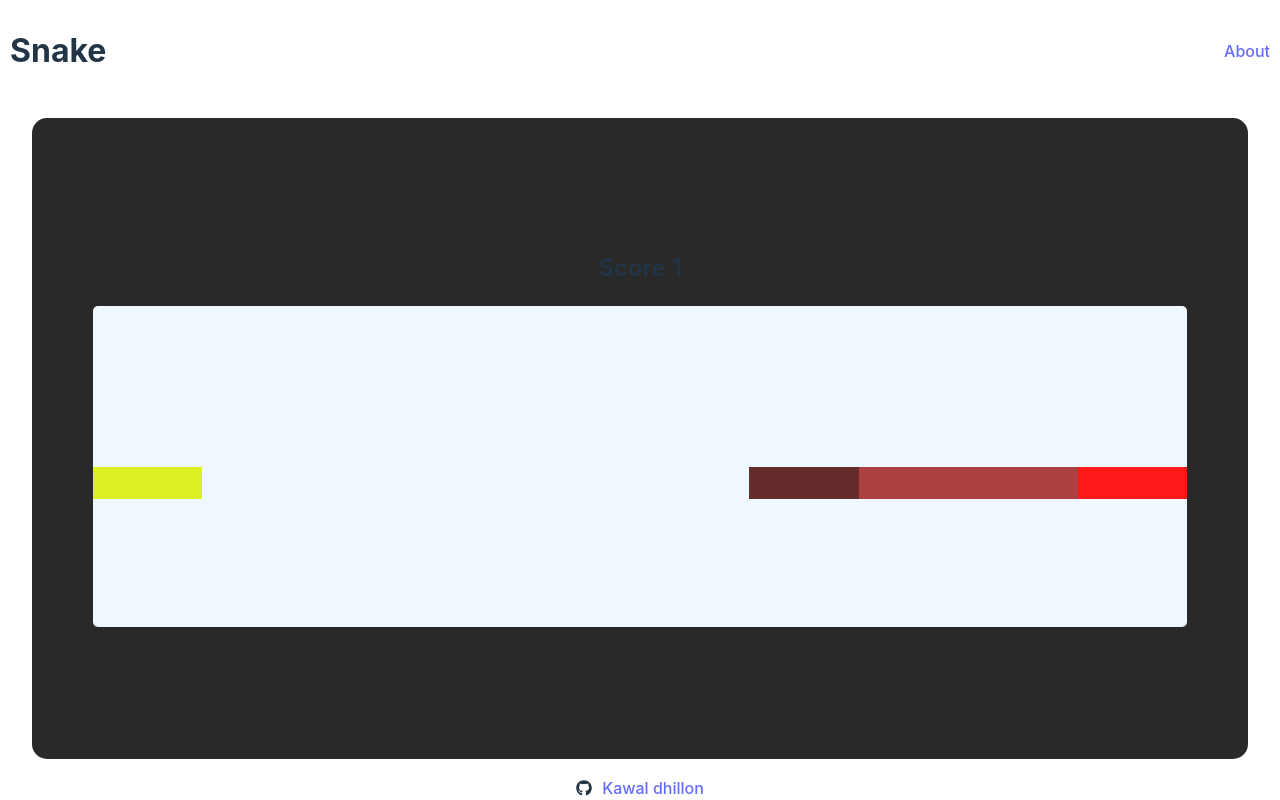
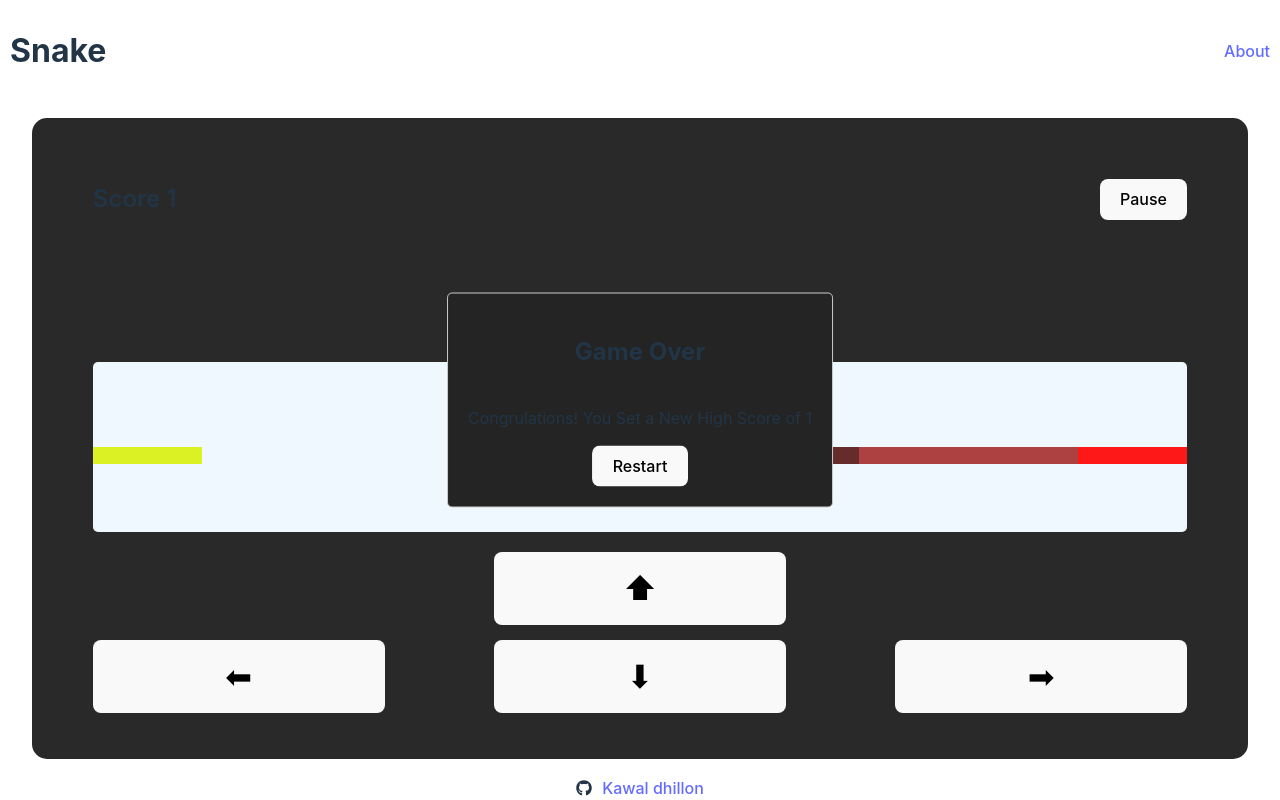
Before and after one commit to kawaldhillon5/React-Snake, a React (Vite) app: page /game in a window 1280 px wide. Built offline with nearby package versions, Linux system fonts and the light colour scheme.

Commit message:
added score and highScore

```diff
--- a/package.json
+++ b/package.json
@@ -12,6 +12,9 @@
   "dependencies": {
     "@fortawesome/fontawesome-svg-core": "^6.7.2",
     "@fortawesome/free-solid-svg-icons": "^6.7.2",
+    "@mui/material": "^6.4.2",
+    "@mui/styled-engine": "^6.4.2",
+    "mui": "^0.0.1",
     "react": "^18.3.1",
     "react-dom": "^18.3.1",
     "react-icons": "^5.4.0",
--- a/src/css/game.css
+++ b/src/css/game.css
@@ -9,7 +9,14 @@
     gap: 20px;
     justify-content: center;
 }
-
+.game-header{
+    width: 90%;
+    margin-top: 5%;
+    margin-bottom: 10%;
+    display: flex;
+    align-items: center;
+    justify-content: space-between;
+}
 #canvas-div{
     display: grid;
     width: 90%;
@@ -38,3 +45,57 @@
     font-size: 150%;
     font-weight: 600;
 }
+
+.game-controls{
+    width: 90%;
+    flex: 1;
+    margin-bottom: 5%;
+    display: grid;
+    grid-template-columns: 1fr 1fr 1fr;
+    grid-template-rows: 1fr 1fr;
+    /* justify-items: center;
+    align-items: center; */
+    gap: 10%;
+}
+
+.game-controls>button{
+    padding: 1rem 1.7rem;
+    font-size: 200%;
+}
+
+.up-button{
+    grid-area: 1/2/2/3;
+}
+
+.left-button{
+    grid-area: 2/1/3/2;
+}
+
+.right-button{
+    grid-area: 2/3/3/4;
+}
+
+.down-button{
+    grid-area: 2/2/3/3;
+}
+
+.game-dialog{
+    position: fixed;
+    top: 50%;
+    left: 50%;
+    transform: translate(-50%, -50%);
+    background-color: rgb(36, 36, 36);
+    padding: 20px;
+    border: 1px solid #ccc;
+    border-radius: 5px;
+    z-index: 1000;
+    display: flex;
+    align-items: center;
+    justify-content: center;
+    flex-direction: column;
+}
+
+.game-dialog::backdrop{
+    backdrop-filter: blur(2px);
+    opacity: 0.75;
+}
--- a/src/main.jsx
+++ b/src/main.jsx
@@ -26,7 +26,7 @@ const router = createBrowserRouter([
       {
         path: '/game',
         element : <Game />
-      }
+      },
     ]
   },
 ])
--- a/src/routes/game.jsx
+++ b/src/routes/game.jsx
@@ -2,16 +2,32 @@ import { useState } from 'react'
 import '../css/game.css'
 import { useEffect } from 'react';
 import { useRef } from 'react';
+import { useNavigate } from 'react-router-dom';
+
+
 
 export default function Game(){
     const [snakeCoordinates, setSnakeCoordinates] = useState([{x:5, y:5},{x:4, y:5},{x:3, y:5}]);
-    const [gameSate, setGameState] = useState(false);
+    const [gameState, setGameState] = useState(false);
+    const [gamePause, setGamePaused] = useState(false);
     const [gameOver, setGameOver] = useState(false);
+    const [highScoreSet, setHighScoreSet] = useState(false);
     const direction =  useRef('right');
-    const boxArray = []
     const fruitCoordinatesRef = useRef({});
     const score = useRef(0);
+    const highScore = useRef(localStorage.getItem('highScore') || 0);
+    const [showPauseDialog, setShowPauseDialog] = useState(false);
+    const [showGameOverDialog, setShowGameOverDialog] = useState(false);
+    const navigate = useNavigate();
 
+    const handleResume = () => {
+        setGamePaused(!gamePause);
+        setShowPauseDialog(false);
+    };
+
+    const handleRestart = () => {
+        navigate(0);
+    };
 
     function renderFruit(snakeCoordinates, boardWidth, boardHeight) {
         const occupiedCoordinates = new Set();
@@ -62,6 +78,11 @@ export default function Game(){
     function detectOutOfBoundry(newC){
         if(!(0 <= newC.x && newC.x <= 9 && 0 <= newC.y && newC.y <= 9)){
             console.log("Went Out of boundry");
+            if (score.current > highScore.current) {
+                highScore.current = score.current;
+                localStorage.setItem('highScore', highScore.current);
+                setHighScoreSet(true);
+            }
             setGameOver(true);
             return true
         } else return false;
@@ -71,6 +92,11 @@ export default function Game(){
         if(snakeCoordinates.some(
             (coord) => coord.x === newC.x && coord.y === newC.y
           )){
+            if (score.current > highScore.current) {
+                highScore.current = score.current;
+                localStorage.setItem('highScore', highScore.current);
+                setHighScoreSet(true);
+            }
             setGameOver(true);
             console.log("Ate its Body");
             return true
@@ -171,7 +197,6 @@ export default function Game(){
                 const box = document.createElement('div');
                 box.classList.add('canvas-box');
                 box.setAttribute('id',`box${x}${y}`);
-                boxArray[count] = box;
                 count++;
                 container.appendChild(box);
             }
@@ -179,27 +204,74 @@ export default function Game(){
 
         //render initial fruit
         renderFruit(snakeCoordinates, 9, 9);
-
-
     },[]);
     // game loop
     useEffect(()=>{
-        if(gameSate && !gameOver){
+        if(gameState && !gameOver && !gamePause){
             window.addEventListener('keydown', handleKeyDown);
             setTimeout(()=>{
                 runGameLoop()
             },300);
+        } else if(gameState && !gameOver && gamePause){
+            setShowPauseDialog(true)        }
+        else if(gameState && gameOver && !gamePause){
+            setShowGameOverDialog(true);
         }
 
         return () => window.removeEventListener('keydown', handleKeyDown);
-    },[snakeCoordinates, gameSate, gameOver]);
+    },[snakeCoordinates, gameState, gameOver, gamePause]);
 
 
     return (
         <div id='game-main-div'>
-            <div className='game-info-div'>Game Starts in 3</div>
-            <div id='canvas-div'>
+            <div className='game-header'>
+                <div className='game-info-div'>Game Starts in 3</div>
+                <button onClick={()=> setGamePaused(!gamePause)}>{gamePause ? "Resume": "Pause" }</button>
             </div>
+            <div id='canvas-div'></div>
+            <div className='game-controls'>
+                <button className='left-button'  value={'ArrowLeft'}
+                onClick={(e)=>{handleKeyDown({key:e.target.value})}}
+                >⬅</button>
+                <button className='up-button'    value={'ArrowUp'}
+                onClick={(e)=>{handleKeyDown({key:e.target.value})}}
+                >⬆</button>
+                <button className='right-button' value={'ArrowRight'}
+                onClick={(e)=>{handleKeyDown({key:e.target.value})}}
+                >➡</button>
+                <button className='down-button'  value={'ArrowDown'}
+                onClick={(e)=>{handleKeyDown({key:e.target.value})}}
+                >⬇</button>
+            </div>
+            <Dialog
+                isOpen={showPauseDialog}
+                title="Game Paused"
+            >
+                <p>Game is currently paused.</p>
+                <button onClick={handleResume}>Resume</button>
+            </Dialog>
+
+            <Dialog
+                isOpen={showGameOverDialog}
+                title="Game Over"
+            >
+                {highScoreSet ? <p>Congrulations! You Set a New High Score of {highScore.current}</p> :<p>You Score: {score.current}</p>}
+                <button onClick={handleRestart}>Restart</button>
+            </Dialog>
         </div>
+
     )
 }
+
+const Dialog = ({ isOpen, onClose, title, children }) => {
+    if (!isOpen) return null;
+
+    return (
+      <div
+        className='game-dialog'
+      >
+        <h2>{title}</h2>
+        {children}
+      </div>
+    );
+  };
```
Also changed, not shown: 1 other file (tests, documents, lock files or other folders).
